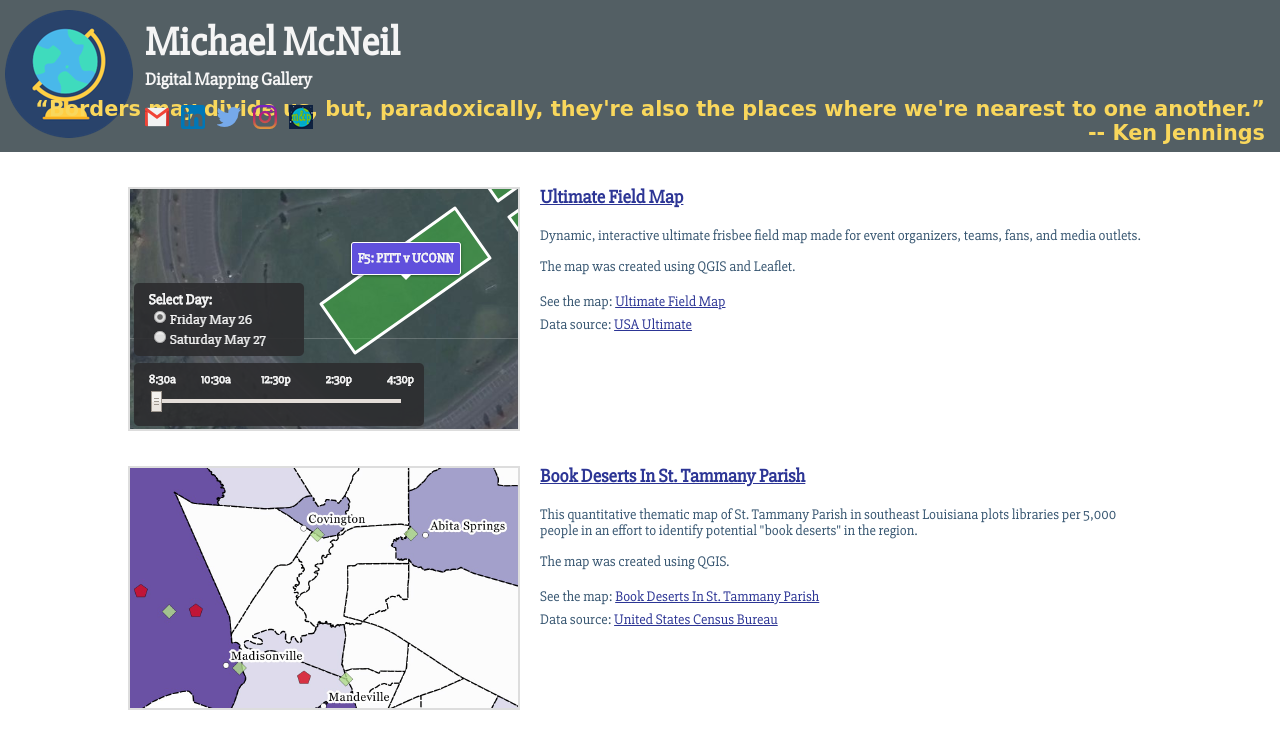
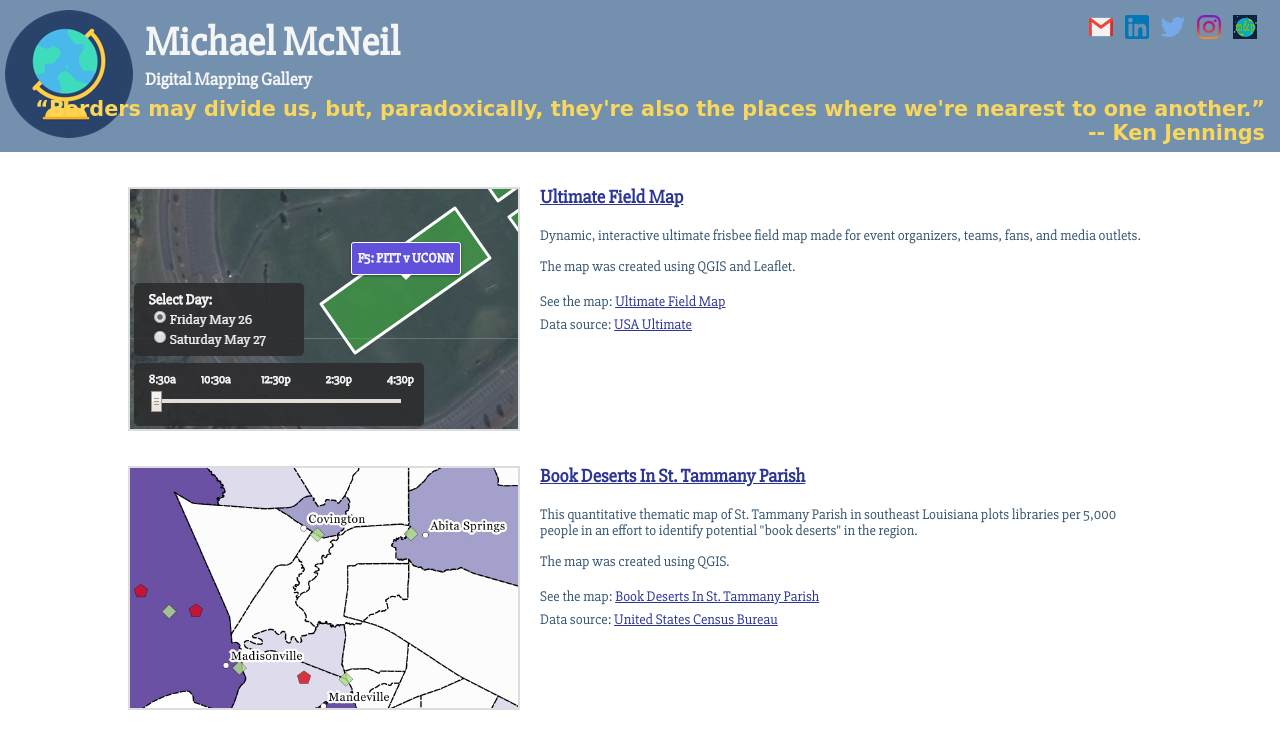
Before and after one commit to mikus31/mikus31.github.io, a plain HTML site: page index.html in a window 1280 px wide. Shown: the top 741 px of the page. Drawn offline with nearby package versions, Linux system fonts and the light colour scheme; a web font is replaced by a local one.

Commit message:
update colors (again!)

```diff
--- a/index.html
+++ b/index.html
@@ -17,7 +17,7 @@
             width: 100%;
             min-width: 800px;
             margin: 0 auto;
-            background: #535F64;
+            background: #7391AE;
             padding: 10px 5px;
         }
 
@@ -31,8 +31,8 @@
 
         #social {
             position: absolute;
-            top: 105px;
-            left: 145px;
+            top: 15px;
+            right: 15px;
         }
 
         h1 {
```
